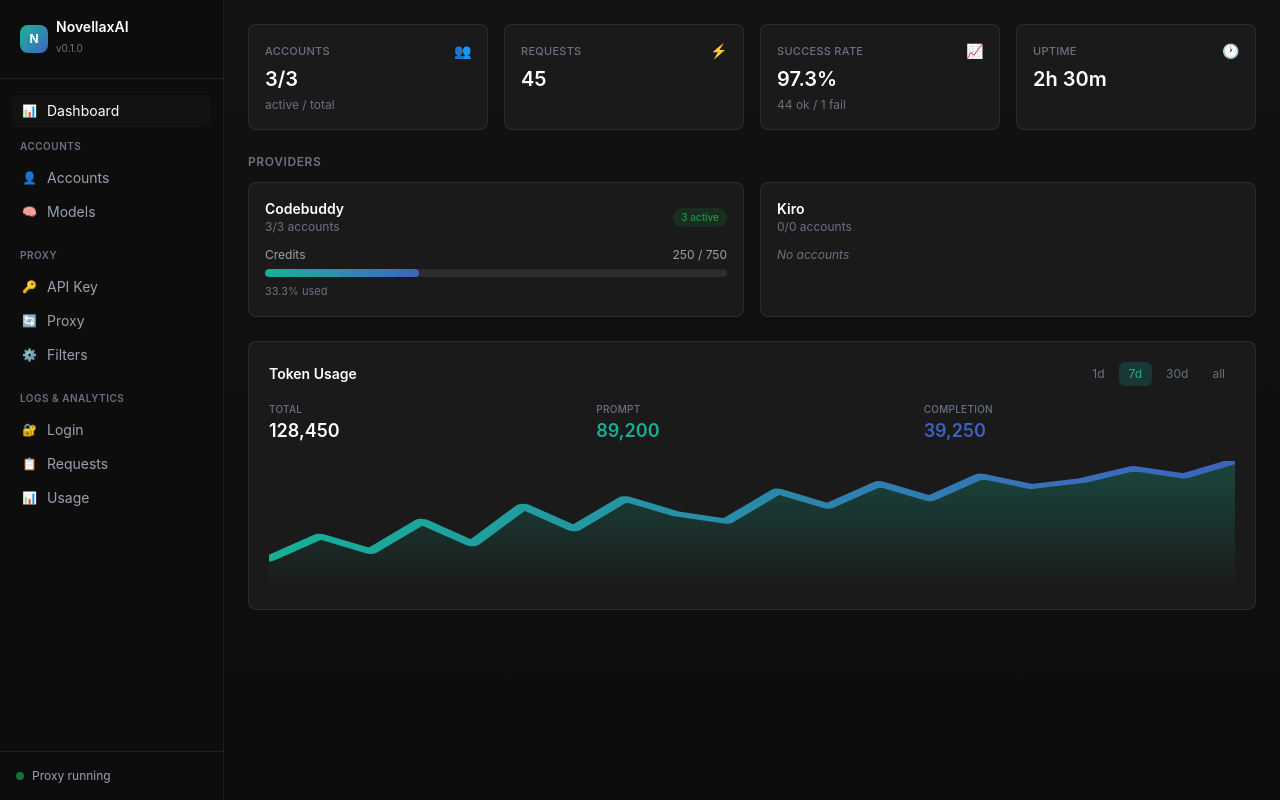
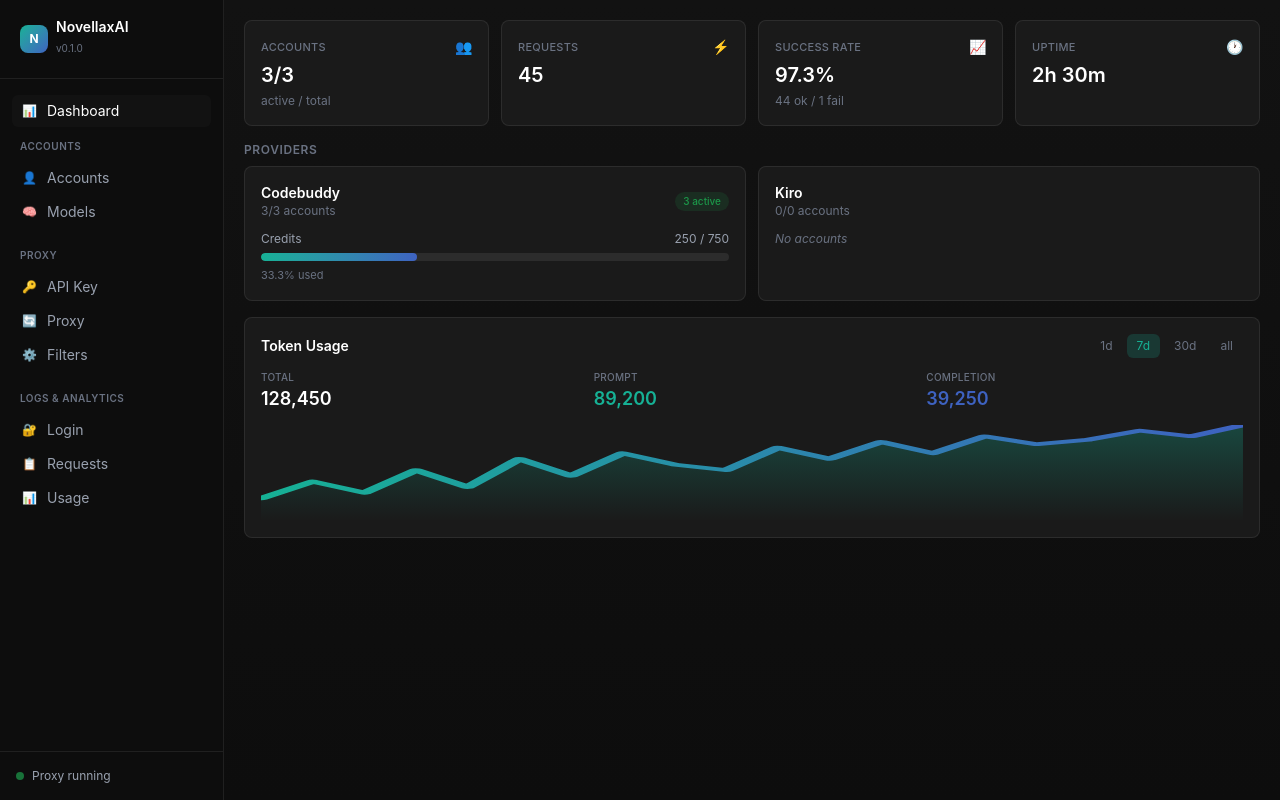
Before and after one commit to Yeyodra/NovellxAi, a React (Vite) app in the folder dashboard/: page / in a window 1280 px wide. Built offline with nearby package versions, Linux system fonts and the light colour scheme; no server answers.

Commit message:
fix: dashboard layout fits single screen - tighter spacing

```diff
--- a/dashboard/src/App.tsx
+++ b/dashboard/src/App.tsx
@@ -12,7 +12,7 @@
   return (
     <div className="flex h-screen overflow-hidden bg-[#121212]">
       <Sidebar activePage={page} onNavigate={setPage} />
-      <main className="flex-1 overflow-y-auto p-6 bg-gradient-to-b from-[#121212] to-[#0d0d0d]">
+      <main className="flex-1 overflow-y-auto p-5 bg-gradient-to-b from-[#121212] to-[#0d0d0d]">
         {page === 'dashboard' && <Dashboard />}
         {page === 'accounts' && <Accounts onNavigate={setPage} />}
         {page === 'login' && <Login onNavigate={setPage} />}
--- a/dashboard/src/components/Dashboard.tsx
+++ b/dashboard/src/components/Dashboard.tsx
@@ -51,7 +51,7 @@
     .join(' ')
 
   return (
-    <svg viewBox={`0 0 ${w} ${h}`} className="w-full h-32 mt-4" preserveAspectRatio="none">
+    <svg viewBox={`0 0 ${w} ${h}`} className="w-full h-24 mt-3" preserveAspectRatio="none">
       <defs>
         <linearGradient id="chartGrad" x1="0" y1="0" x2="0" y2="1">
           <stop offset="0%" stopColor="#16b195" stopOpacity="0.3" />
@@ -162,9 +162,9 @@
   }))
 
   return (
-    <div className="max-w-5xl space-y-6">
+    <div className="w-full space-y-4">
       {/* Stats Row */}
-      <div className="grid grid-cols-4 gap-4">
+      <div className="grid grid-cols-4 gap-3">
         <StatCard
           label="Accounts"
           value={`${data.accounts.active}/${data.accounts.total}`}
@@ -183,8 +183,8 @@
 
       {/* Providers */}
       <div>
-        <h2 className="text-xs font-semibold text-gray-500 uppercase tracking-wider mb-3">Providers</h2>
-        <div className="grid grid-cols-2 gap-4">
+        <h2 className="text-xs font-semibold text-gray-500 uppercase tracking-wider mb-2">Providers</h2>
+        <div className="grid grid-cols-2 gap-3">
           {providersList.map((p) => (
             <ProviderCard key={p.name} provider={p} />
           ))}
@@ -192,8 +192,8 @@
       </div>
 
       {/* Token Usage */}
-      <div className="bg-[#1a1a1a] border border-white/[0.08] rounded-lg p-5">
-        <div className="flex items-center justify-between mb-4">
+      <div className="bg-[#1a1a1a] border border-white/[0.08] rounded-lg p-4">
+        <div className="flex items-center justify-between mb-3">
           <h2 className="text-sm font-semibold text-white">Token Usage</h2>
           <div className="flex gap-1">
             {ranges.map((r) => (
```
